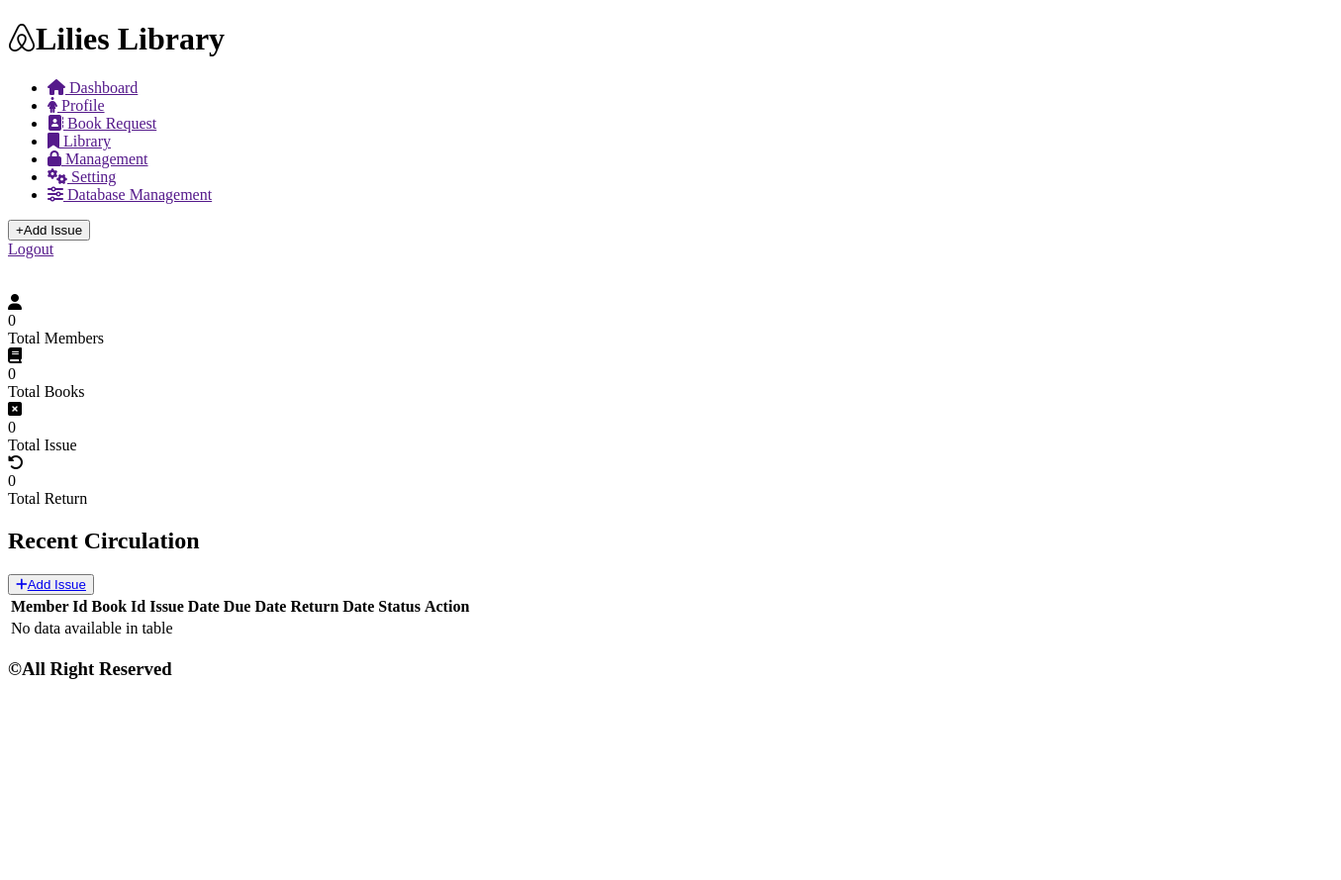
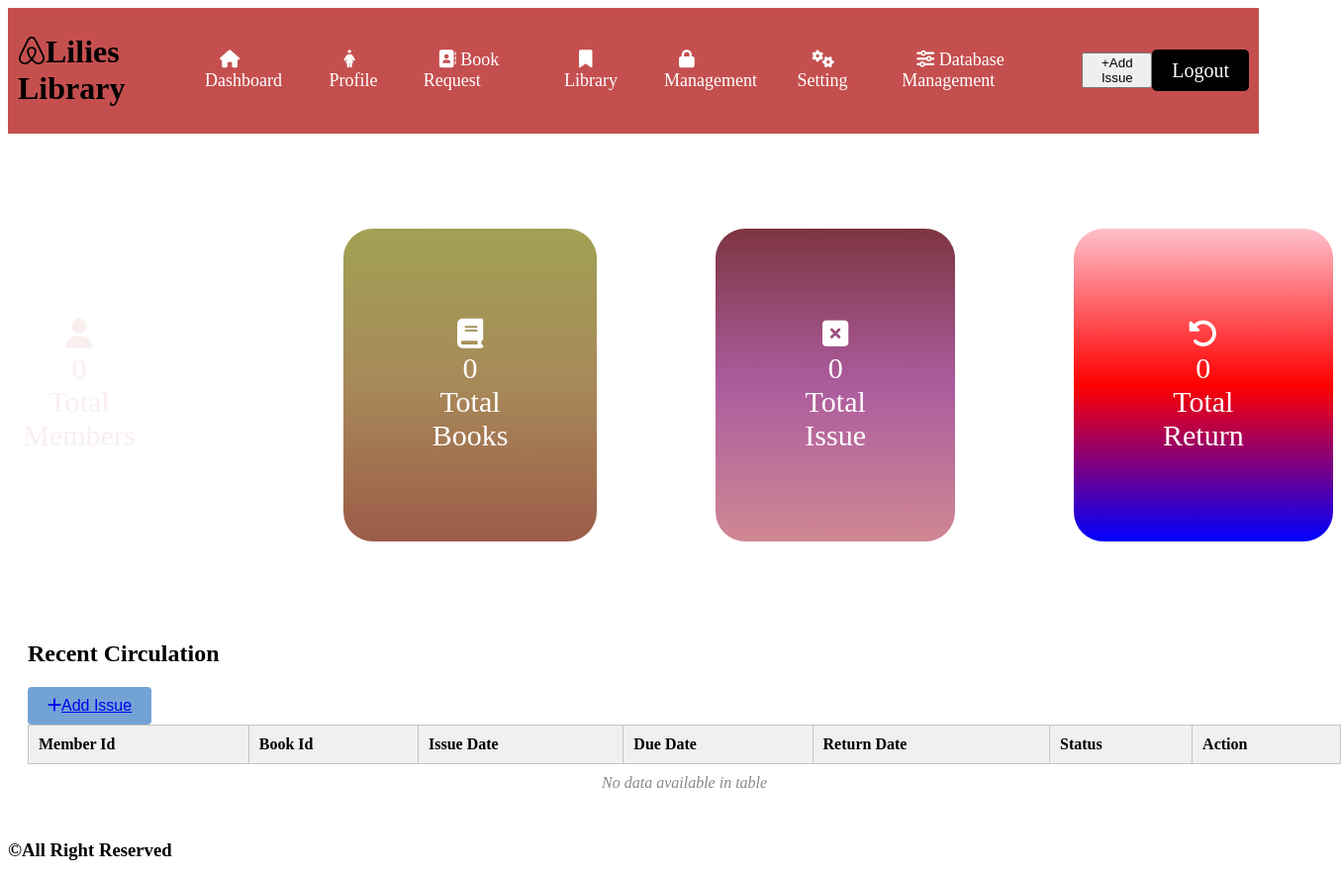
Before and after one commit to KhusAak/dashboard, a plain HTML site: page index.html in a window 1280 px wide. Shown: the whole page at 99% size, 1355 px wide, since content can reach past the window. Before the commit the page ends 800 px from the top, so only its background shows below. Drawn offline with Linux system fonts and the light colour scheme.

Commit message:
Update index.html

```diff
--- a/index.html
+++ b/index.html
@@ -4,7 +4,7 @@
     <meta charset="UTF-8">
     <meta name="viewport" content="width=device-width, initial-scale=1.0">
     <title>Library Management System</title>
-    <link rel="stylesheet" href="dashboard1.css">
+    <link rel="stylesheet" href="styles.css">
     <link rel="stylesheet" href="https://cdnjs.cloudflare.com/ajax/libs/font-awesome/6.7.2/css/all.min.css" integrity="sha512-Evv84Mr4kqVGRNSgIGL/F/aIDqQb7xQ2vcrdIwxfjThSH8CSR7PBEakCr51Ck+w+/U6swU2Im1vVX0SVk9ABhg==" crossorigin="anonymous" referrerpolicy="no-referrer" />
 <body>
     <header>
```
